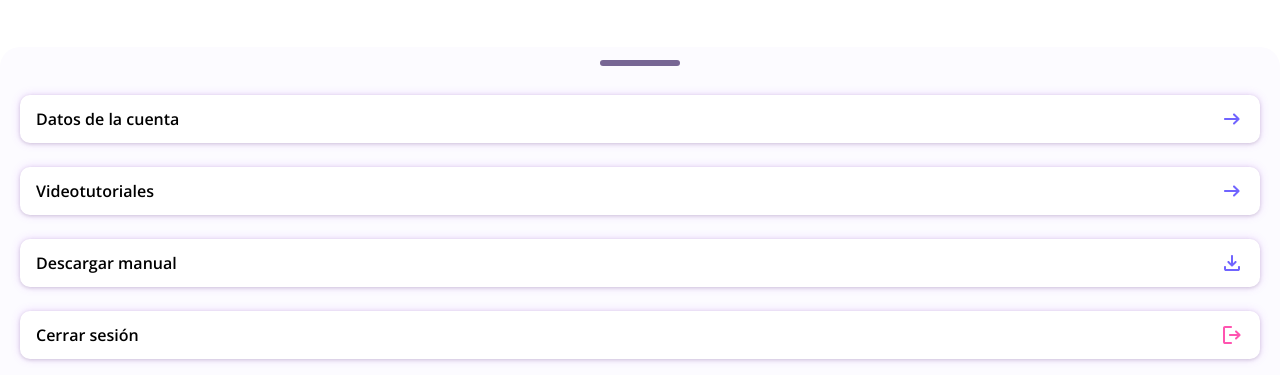
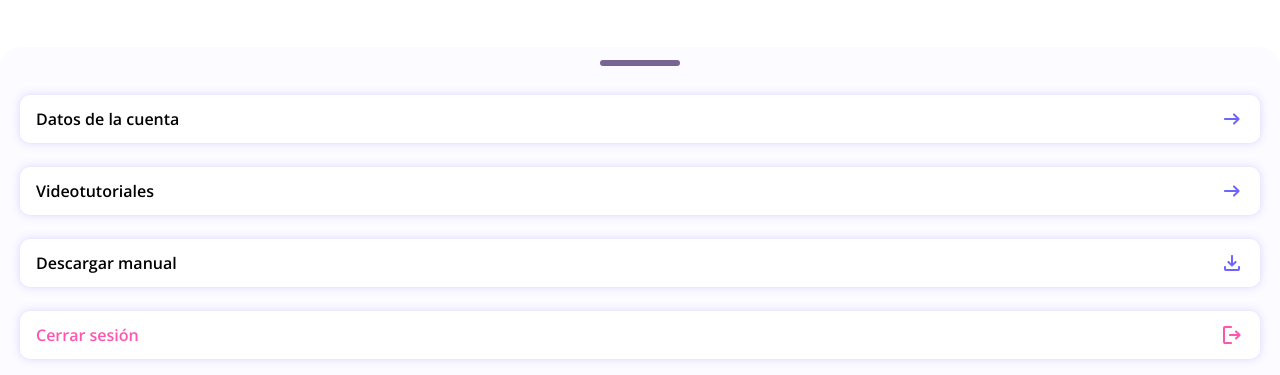
Before and after one commit to Rafterminador/atenea-cliente, a React (Create React App) app: page /test-components in a window 1280 px wide. Shown: the part 425-800 px from the top of the page. Built offline with nearby package versions, Linux system fonts and the light colour scheme; no server answers.

Commit message:
Fix menu bottom-sheet buttons
Fixed a problem with the css drop-shaddow class where it was not displaying the correct color.

```diff
--- a/src/components/Menu.jsx
+++ b/src/components/Menu.jsx
@@ -15,32 +15,20 @@ export default function Menu({ hidden, keyValue, animation }) {
           <div className="w-20 h-[6px] bg-[#776694] rounded-[10px]"></div>
         </div>
         <div className="flex flex-col items-center p-0 gap-6 self-stretch">
-          <Link
-            to="/cuenta"
-            className="flex flex-row justify-between items-center py-3 px-4 bg-white rounded-[10px] drop-shadow self-stretch"
-          >
+          <Link to="/cuenta" className="menu-button effect-drpshddw">
             <p className="sml-title">Datos de la cuenta</p>
             <img className="" src={ArrowRight} alt="Arrow Right" />
           </Link>
-          <Link
-            to="/tutoriales"
-            className="flex flex-row justify-between items-center py-3 px-4 bg-white rounded-[10px] drop-shadow self-stretch"
-          >
+          <Link to="/tutoriales" className="menu-button effect-drpshddw">
             <p className="sml-title">Videotutoriales</p>
             <img className="" src={ArrowRight} alt="Arrow Right" />
           </Link>
-          <Link
-            to="/home/docente"
-            className="flex flex-row justify-between items-center py-3 px-4 bg-white rounded-[10px] drop-shadow self-stretch"
-          >
+          <Link to="/home/docente" className="menu-button effect-drpshddw">
             <p className="sml-title">Descargar manual</p>
             <img className="" src={Download} alt="Arrow Right" />
           </Link>
-          <Link
-            to="/"
-            className="flex flex-row justify-between items-center py-3 px-4 bg-white rounded-[10px] drop-shadow self-stretch"
-          >
-            <p className="sml-title">Cerrar sesión</p>
+          <Link to="/" className="menu-button effect-drpshddw">
+            <p className="sml-title text-[#FF54B0]">Cerrar sesión</p>
             <img className="" src={Logout} alt="Arrow Right" />
           </Link>
         </div>
--- a/src/index.css
+++ b/src/index.css
@@ -76,9 +76,22 @@ p {
   border-radius: 20px 20px 20px 20px;
 }
 
-.drop-shadow {
-  box-shadow: 0px 0px 8px rgba(187, 100, 255, 0.25);
+.effect-drpshddw{
+  box-shadow: 0px 0px 8px rgba(112, 100, 255, 0.25);
 }
+
+.menu-button {
+  display: flex;
+  flex-direction: row;
+  justify-content: space-between;
+  align-items: center;
+  padding: 12px 16px;
+  background: #ffffff;
+  border-radius: 10px;
+  align-self: stretch;
+  flex-grow: 0;
+}
+
 .cf {
   position: relative;
   height: 281px;
@@ -269,7 +282,6 @@ hr.administracion {
   border-radius: 20px;
   padding: 16px;
 }
-
 
 .h2-administracion {
   color: #4d3483;
--- a/src/pages/Qualify.jsx
+++ b/src/pages/Qualify.jsx
@@ -1,4 +1,4 @@
-import Retroceder from "../components/Retroceder";
+import TopBar from "../components/TopBar";
 import ComboBox from "../components/ComboBox";
 import Button from "../components/Button";
 import Input from "../components/Input";
@@ -166,7 +166,7 @@ export default function Qualify() {
 
   return (
     <div>
-      <Retroceder text="Calificar actividad" />
+      <TopBar text="Calificar actividad" />
       <div className="contenedor-admin text-center">
         <p>
           Calificaciones de:{" "}
--- a/src/pages/TestComponents.jsx
+++ b/src/pages/TestComponents.jsx
@@ -1,9 +1,11 @@
 import React from "react";
 import Menu from "../components/Menu";
+
 
 const TestComponents = () => {
   return (
     <>
+
      <Menu hidden={""}  animation={""} />
     </>
   );
```
Also changed, not shown: src/components/SearchBar.jsx (+15 -11 lines).
